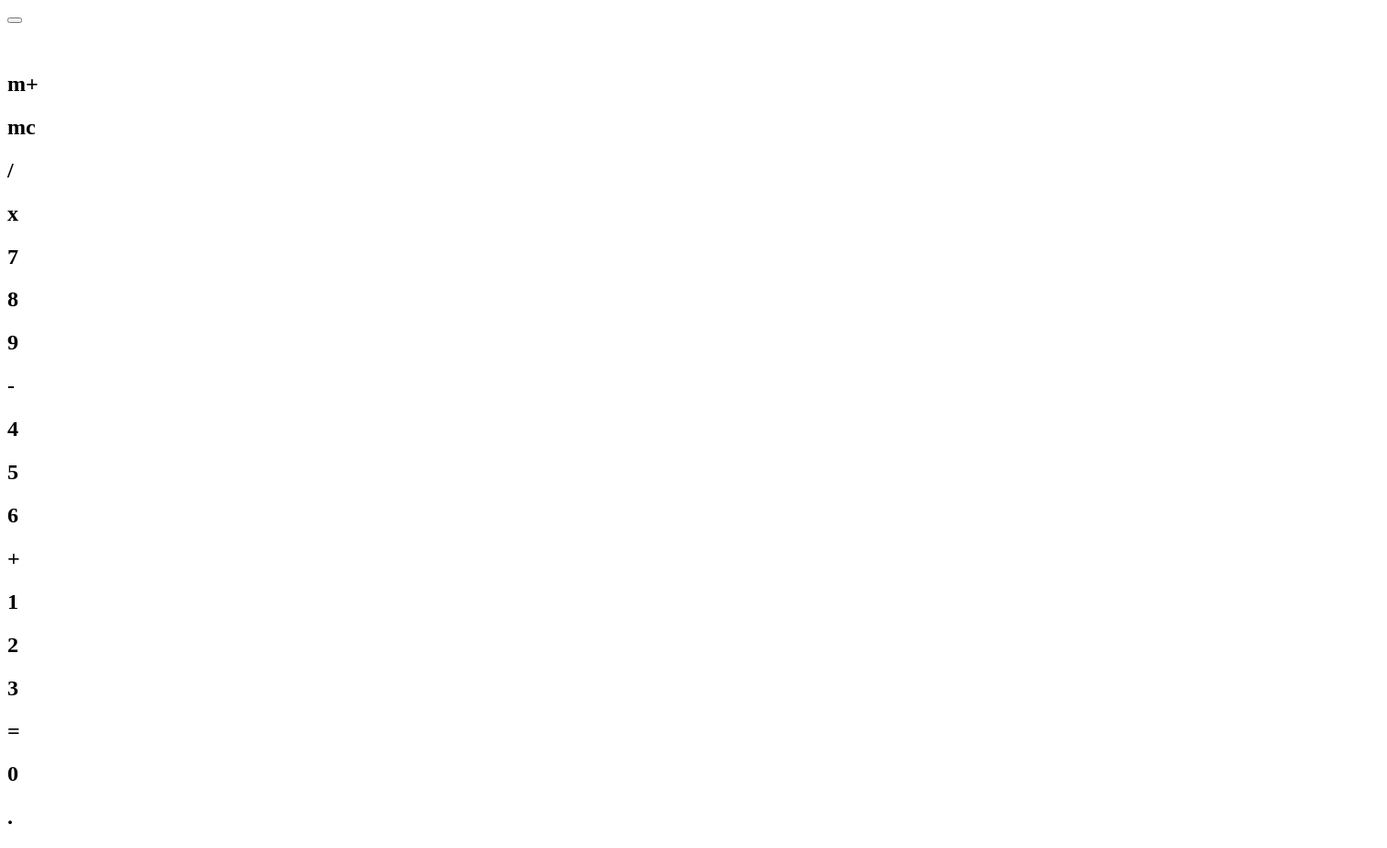
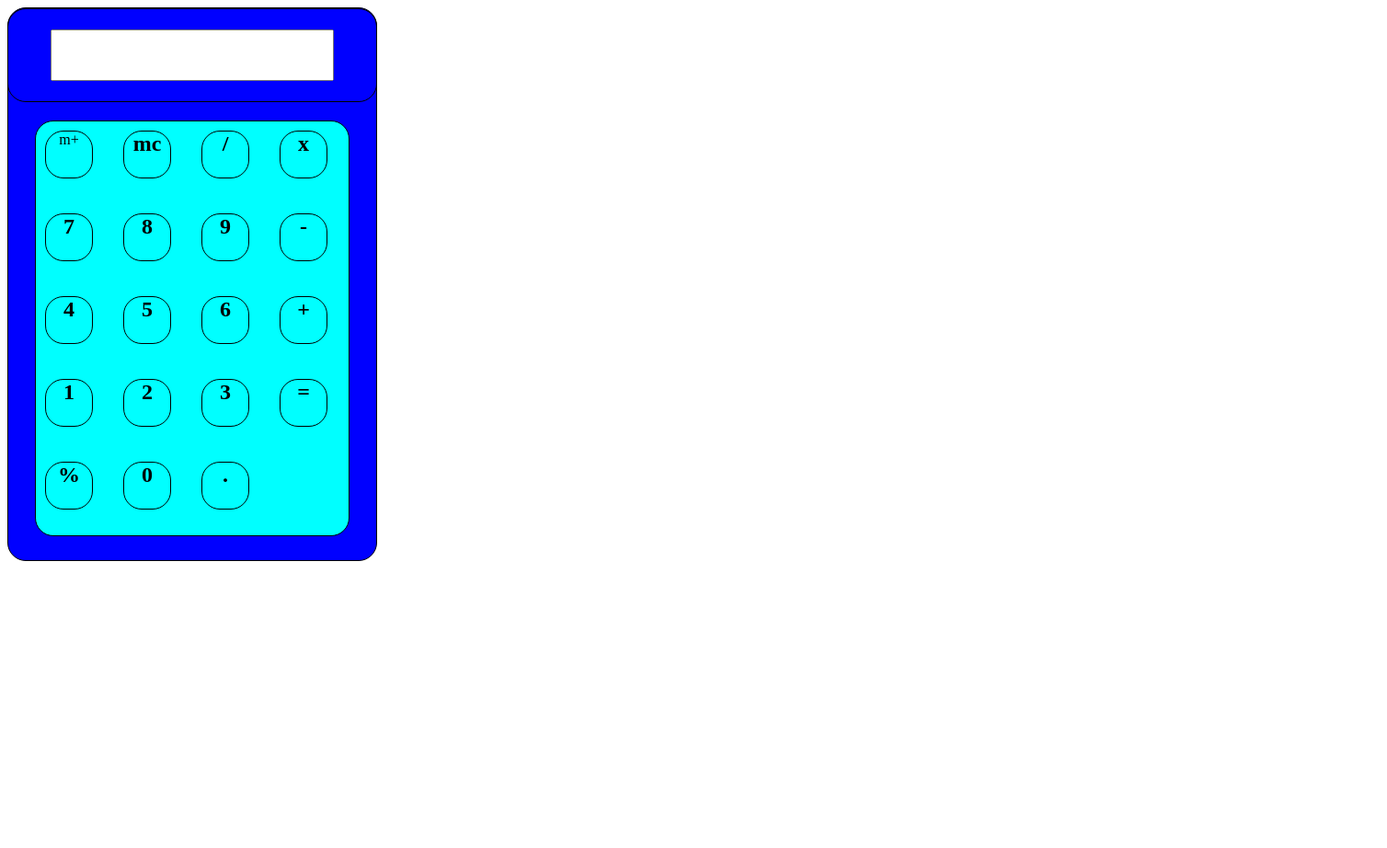
Before and after one commit to Bakaremopelola/calculatorproject, a plain HTML site: page index.html in a window 1280 px wide. Shown: the whole page at 92% size, 1508 px wide, since content can reach past the window. After the commit the page ends 800 px from the top, so only its background shows below. Drawn offline with Linux system fonts and the light colour scheme.

Commit message:
Add files via upload

```diff
--- a/index.css
+++ b/index.css
@@ -1,7 +1,72 @@
-#scr{
+/* /* #scr{
     width: 1500px;
     height: 50px;
     border-radius: 10px solid black;
     justify-content: center;
     align-items: center;
   }
+   */
+
+   /* #seven{
+    border: 1px solid red;
+    padding: 1em 1em ;
+    width: 2em;
+   } */
+
+ #calc{
+  height: 600px;
+  width: 400px;
+  display: flex;
+  flex-direction: column;
+  align-items: center;
+  border: 1px solid black;
+  background-color: blue;
+  border-radius: 20px;
+ }
+
+
+ #btn{
+  margin: 20px;
+  height: 450px;
+  width: 340px;
+  border: 1px solid;
+  background-color: aqua;
+  border-radius: 20px ;
+  display: grid;
+  grid-template-columns: 1fr 1fr 1fr 1fr;
+
+ }
+
+
+ #screen{
+  height: 100px;
+  width: 100%;
+  border: 1px solid black;
+  display: flex;
+  justify-content: center;
+  align-items: center;
+  border-radius: 20px;
+ }
+
+ #display{
+  width: 300px;
+  height: 50px;
+ }
+
+ #m, #c, #cal1, #cal2, #seven, #cal4, #cal5, #cal6, #cal7, #cal8, #cal9, #cal10, #cal11, #cal12{
+
+  width: 50px;
+  height: 50px;
+  text-align: center;
+  border: 1px solid black;
+  margin:10px;
+  border-radius: 20px;
+ }
+ #cal13, #cal15, #cal16, #cal14, #cal17{
+  width: 50px;
+  height: 50px;
+  text-align: center;
+  border: 1px solid black;
+  margin:10px;
+  border-radius: 20px;
+ }
--- a/index.html
+++ b/index.html
@@ -8,30 +8,29 @@
 </head>
 <body>
     <nav id="calc">
-        <div id="scr">
-            <button></button>
-
+        <div id="screen">
+            <input id="display"  type="text" name="display" value="">
         </div>
-
         <div id="btn">
-            <h1>m+</h1>
-            <h1>mc</h1>
-            <h1>/</h1>
-            <h1>x</h1>
-            <h1>7</h1>
-            <h1>8</h1>
-            <h1>9</h1>
-            <h1>-</h1>
-            <h1>4</h1>
-            <h1>5</h1>
-            <h1>6</h1>
-            <h1>+</h1>
-            <h1>1</h1>
-            <h1>2</h1>
-            <h1>3</h1>
-            <h1>=</h1>
-            <h1>0</h1>
-            <h1>.</h1>
+            <div id="m" onclick="display.value = ' '">m+</div>
+            <h1 id="c" onclick="display.value = ' '">mc</h1>
+            <h1 id="cal1" onclick="display.value = '/'">/</h1>
+            <h1 id="cal2"onclick="display.value = '*'">x</h1>
+            <h1 id="seven" onclick="display.value += '7'">7</h1>
+            <h1 id="cal4" onclick="display.value += '8'">8</h1>
+            <h1 id="cal5" onclick="display.value += '9'">9</h1>
+            <h1 id="cal6" onclick="display.value += '-'">-</h1>
+            <h1 id="cal7" onclick="display.value += '4'">4</h1>
+            <h1 id="cal8" onclick="display.value += '5'">5</h1>
+            <h1 id="cal9" onclick="display.value += '6'">6</h1>
+            <h1 id="cal10" onclick="display.value += '+'">+</h1>
+            <h1 id="cal11" onclick="display.value += '1'">1</h1>
+            <h1 id="cal12" onclick="display.value += '2'">2</h1>
+            <h1 id="cal13" onclick="display.value += '3'">3</h1>
+            <h1 id="cal14" onclick="display.value =  eval('value')">=</h1>
+            <h1 id="cal15" onclick="display.value += '%'">%</h1>
+            <h1 id="cal16"onclick="display.value += ' 0'">0</h1>
+            <h1 id="cal17" onclick="display.value += '.'">.</h1>
 
 
         </div>
```
Also changed, not shown: index.js (+27 -0 lines).
